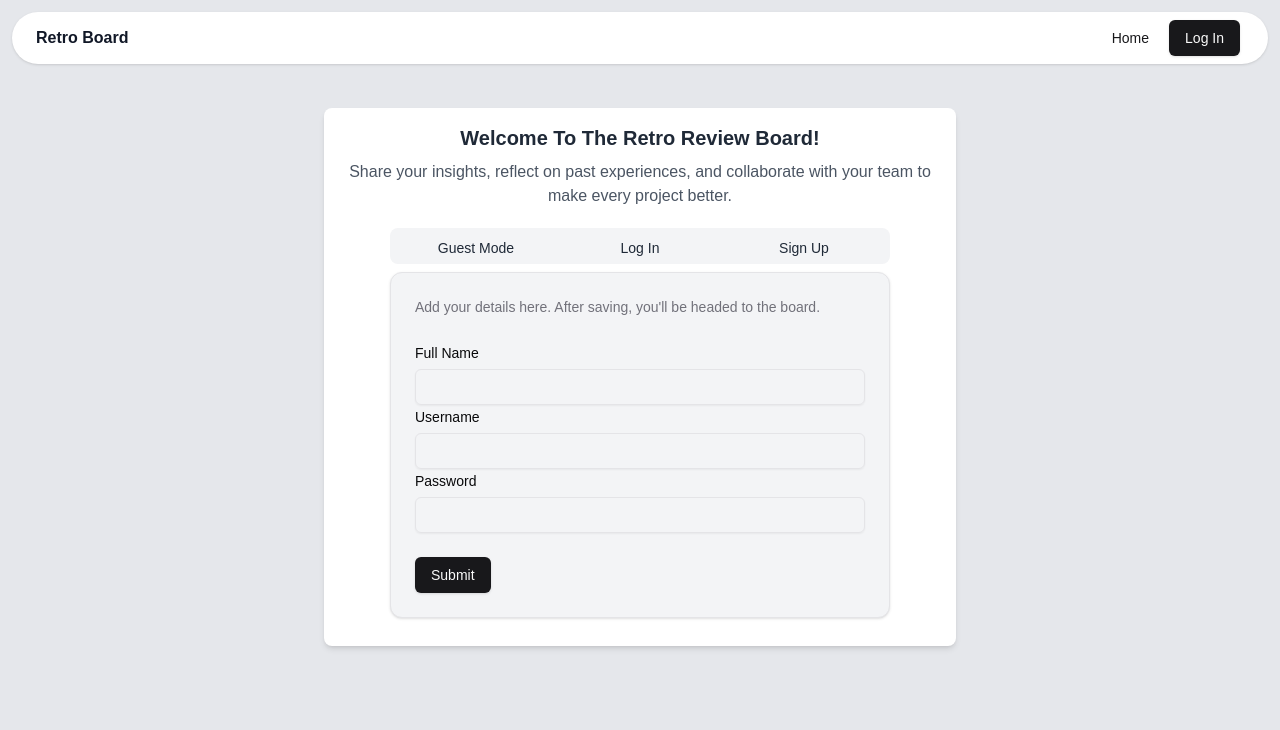
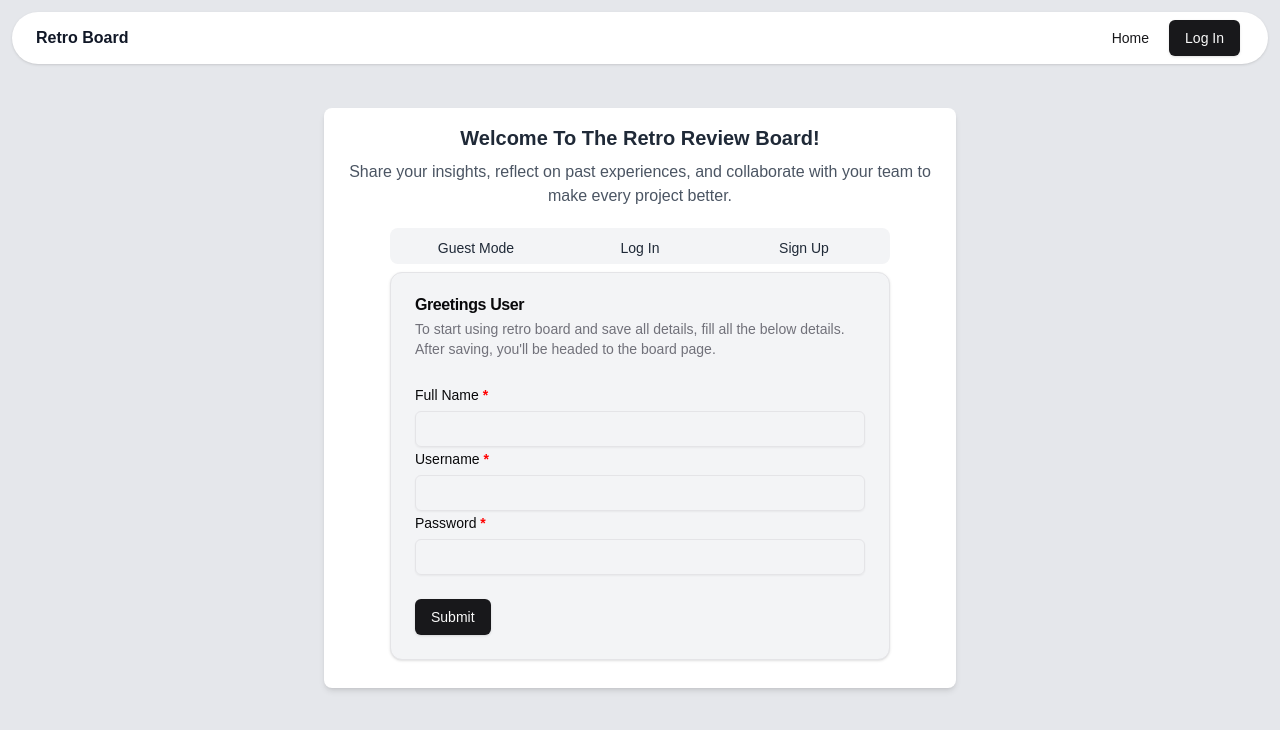
Before and after one commit to saket2001/retro-review-board-frontend, a Next.js app: page /auth in a window 1280 px wide. Both pictures are taken after a click on the tab "Sign Up". Shown: the top 730 px of the page. Built offline with nearby package versions, Linux system fonts and the light colour scheme.

Commit message:
fixed auth pages error

```diff
--- a/app/globals.css
+++ b/app/globals.css
@@ -90,3 +90,8 @@ body {
     @apply bg-background text-foreground;
   }
 }
+
+.required {
+  color: red;  /* Make the asterisk red */
+  font-weight: bold;
+}
--- a/components/ui/UI/Auth/GuestLogin.tsx
+++ b/components/ui/UI/Auth/GuestLogin.tsx
@@ -24,7 +24,6 @@ export default function GuestLogin() {
 
     const HandleGuestLogin = async () => {
         try {
-            // e.preventDefault();
             if (guestName.length === 0)
                 return toast.error("Please enter your full name", { autoClose: 1500 });
 
@@ -65,13 +64,12 @@ export default function GuestLogin() {
             <CardHeader>
                 <CardTitle>Greeting Guest</CardTitle>
                 <CardDescription>
-                    Add your Full Name here. Click save when you&apos;re
-                    done to head to the board
+                    Add your Full Name below and click save to head to the board page
                 </CardDescription>
             </CardHeader>
             <CardContent className="space-y-2">
                 <div className="space-y-1">
-                    <Label htmlFor="fullname">Full Name</Label>
+                    <Label htmlFor="fullname">Full Name <span className="required">*</span></Label>
                     <Input className="border border-gray-500" onChange={(e) => setGuestName(e.target.value)} id="fullname" />
                 </div>
             </CardContent>
--- a/components/ui/UI/Auth/Login.tsx
+++ b/components/ui/UI/Auth/Login.tsx
@@ -1,6 +1,7 @@
 import {
   Card,
   CardContent,
+  CardDescription,
   CardFooter,
   CardHeader,
   CardTitle,
@@ -22,7 +23,7 @@ const userSchecma = z.object({
     .string()
     .min(3, "Your username must contain atleast 3 characters long!")
     .max(50, "Your Full Name must contain atmost 50 characters long!"),
-  password: z.string().min(1, "Your password must contain atleast 1 characters long!")
+  password: z.string().min(8, "Your password must contain atleast 8 characters!")
     .max(30, "Your password must contain atmost 30 characters long!"),
   isGuest: z.boolean().default(false)
 });
@@ -32,7 +33,7 @@ type IUserLogin = z.infer<typeof userSchecma>;
 export default function LoginForm() {
   const router = useRouter();
   const dispatch = useDispatch();
-  const [userData, setUserData] = useState<IUserLogin>();
+  const [userData, setUserData] = useState<IUserLogin>({ userName: "", password: "", isGuest: false });
   const [formErrors, setFormErrors] = useState<IUserLogin>();
 
   const handleInputChange = (event: React.ChangeEvent<HTMLInputElement>) => {
@@ -54,10 +55,11 @@ export default function LoginForm() {
       //validate form data
       const validatedData = userSchecma.parse(userData);
 
+      if (validatedData == undefined || Object.keys(validatedData).length == 0)
+        toast.error("Please fill all highlighted fields")
+
       setUserData(validatedData);
-      // setFormErrors({});
 
-      //call db to save user
       //login the user if not did already
       const res = await axios.post(`${process.env.NEXT_PUBLIC_API_URL}/auth/user-login`, validatedData)
 
@@ -85,8 +87,10 @@ export default function LoginForm() {
       }
 
     } catch (err) {
-      const validationErrors = err?.flatten().fieldErrors;
+      console.log(err);
+      const validationErrors = err.flatten().fieldErrors;
       setFormErrors(validationErrors);
+      toast.error("Please complete all highlighted fields to proceed")
     }
   }
 
@@ -94,10 +98,13 @@ export default function LoginForm() {
     <Card className="bg-gray-100">
       <CardHeader>
         <CardTitle>Welcome Back, User!</CardTitle>
+        <CardDescription>
+          It&apos;s good to see you visit us back.
+        </CardDescription>
       </CardHeader>
       <CardContent className="space-y-2">
         <div className="space-y-1">
-          <Label htmlFor="username">Username</Label>
+          <Label htmlFor="username">Username <span className="required">*</span></Label>
           <Input id="username" name="userName" value={userData?.userName} onChange={handleInputChange} />
           {formErrors?.userName && (
             <p className="text-red-600 text-sm font-medium">
@@ -106,7 +113,7 @@ export default function LoginForm() {
           )}
         </div>
         <div className="space-y-1">
-          <Label htmlFor="Password">Password</Label>
+          <Label htmlFor="Password">Password <span className="required">*</span></Label>
           <Input type="password" id="Password" name="password" value={userData?.password} onChange={handleInputChange} />
           {formErrors?.password && (
             <p className="text-red-600 text-sm font-medium">
--- a/components/ui/UI/Auth/SignUp.tsx
+++ b/components/ui/UI/Auth/SignUp.tsx
@@ -3,7 +3,8 @@ import {
   CardContent,
   CardFooter,
   CardHeader,
-  CardDescription
+  CardDescription,
+  CardTitle
 } from "@/components/ui/card";
 import { Input } from "@/components/ui/input";
 import { Label } from "@/components/ui/label";
@@ -25,7 +26,7 @@ const NewUserSchecma = z.object({
     .string()
     .min(3, "Your username must contain atleast 3 characters long!")
     .max(50, "Your Full Name must contain atmost 50 characters long!"),
-  password: z.string().min(1, "Your password must contain atleast 1 characters long!")
+  password: z.string().min(8, "Your password must contain atleast 8 characters")
     .max(30, "Your password must contain atmost 30 characters long!"),
   isGuest: z.boolean().default(false)
 });
@@ -35,7 +36,7 @@ type INewUserLogin = z.infer<typeof NewUserSchecma>;
 export default function SignUpForm() {
   const router = useRouter();
   const dispatch = useDispatch();
-  const [userData, setUserData] = useState<IUser>();
+  const [userData, setUserData] = useState<IUser>({ fullName: "", userName: "", password: "", isGuest: false });
   const [formErrors, setFormErrors] = useState<INewUserLogin>();
 
   const handleInputChange = (event: React.ChangeEvent<HTMLInputElement>) => {
@@ -54,14 +55,11 @@ export default function SignUpForm() {
 
   const handleFormSubmit = async () => {
     try {
-
       //validate form data
       const validatedData = NewUserSchecma.parse(userData);
 
       setUserData(validatedData);
-      // setFormErrors();
 
-      //call db to save user
       //login the user if not did already
       const res = await axios.post(`${process.env.NEXT_PUBLIC_API_URL}/auth/user-signup`, validatedData)
 
@@ -91,20 +89,22 @@ export default function SignUpForm() {
     } catch (err) {
       const validationErrors = err?.flatten().fieldErrors;
       setFormErrors(validationErrors);
+      toast.error("Please complete all highlighted fields to proceed")
     }
   }
 
   return (
     <Card className="bg-gray-100">
       <CardHeader>
+        <CardTitle>Greetings User</CardTitle>
         <CardDescription>
-          Add your details here. After saving, you&apos;ll be headed to the board.
+          To start using retro board and save all details, fill all the below details. After saving, you&apos;ll be headed to the board page.
         </CardDescription>
       </CardHeader>
       <CardContent className="space-y-2">
         <form>
           <div className="space-y-1">
-            <Label htmlFor="fullname">Full Name</Label>
+            <Label htmlFor="fullname">Full Name <span className="required">*</span></Label>
             <Input id="fullname" name="fullName" value={userData?.fullName} onChange={handleInputChange} />
             {formErrors?.fullName && (
               <p className="text-red-600 text-sm font-medium">
@@ -113,7 +113,7 @@ export default function SignUpForm() {
             )}
           </div>
           <div className="space-y-1">
-            <Label htmlFor="username">Username</Label>
+            <Label htmlFor="username">Username <span className="required">*</span> </Label>
             <Input id="username" type="text" name="userName" value={userData?.userName} onChange={handleInputChange} />
             {formErrors?.userName && (
               <p className="text-red-600 text-sm font-medium">
@@ -122,7 +122,7 @@ export default function SignUpForm() {
             )}
           </div>
           <div className="space-y-1">
-            <Label htmlFor="password">Password</Label>
+            <Label htmlFor="password">Password <span className="required">*</span></Label>
             <Input id="password" type="password" name="password" value={userData?.password} onChange={handleInputChange} />
             {formErrors?.password && (
               <p className="text-red-600 text-sm font-medium">
```
